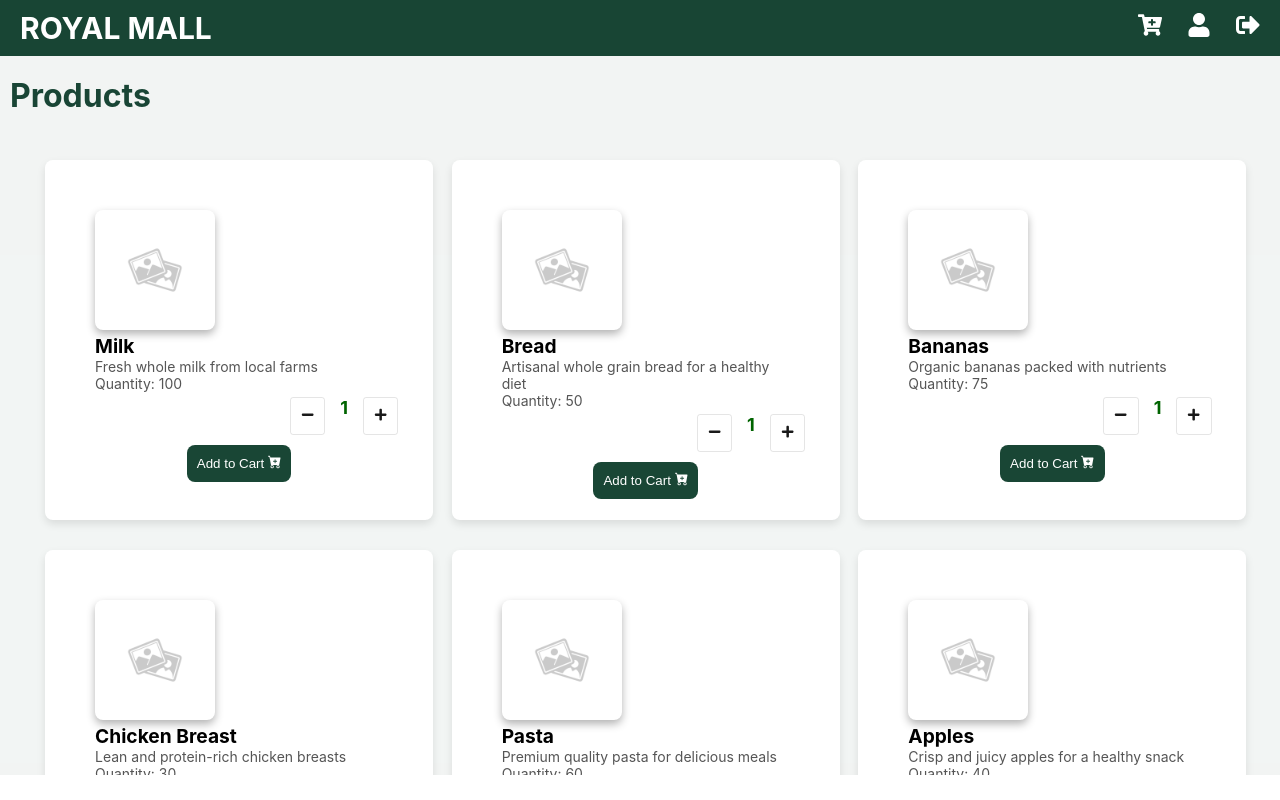
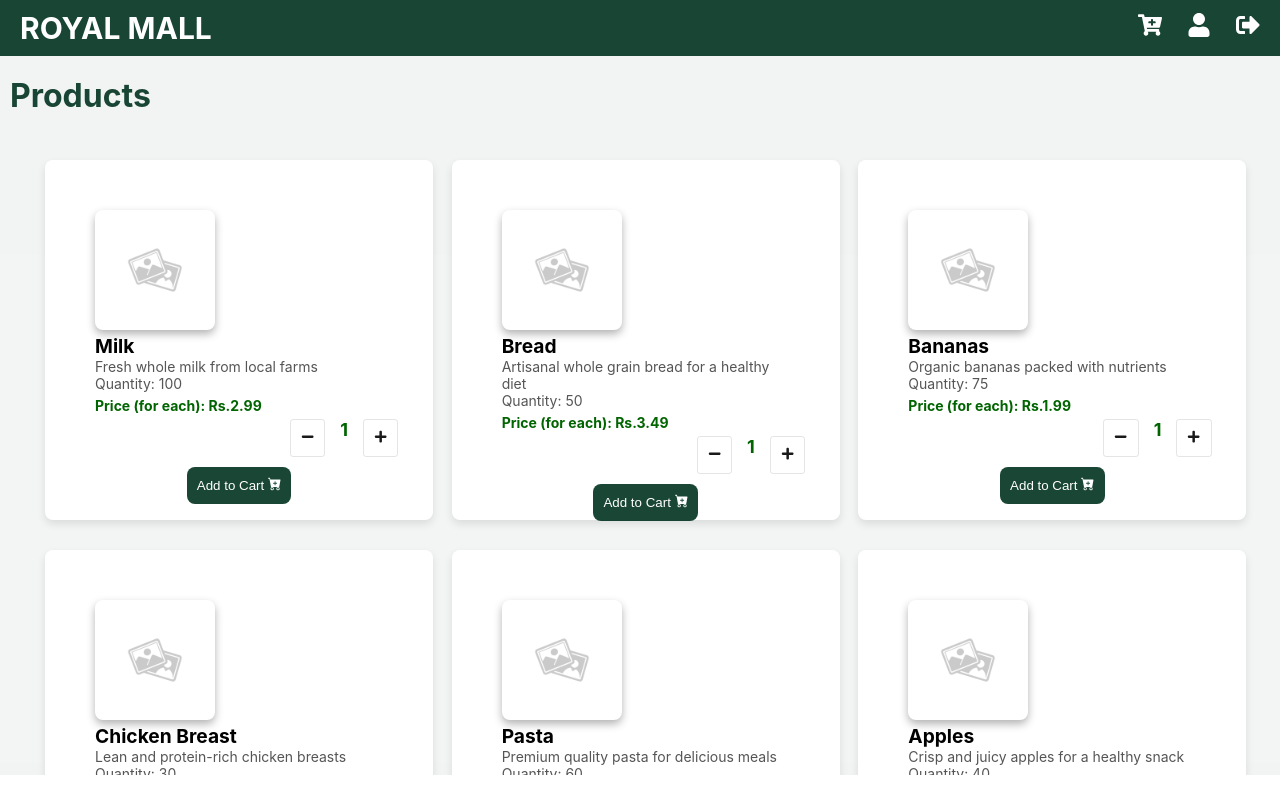
Before and after one commit to VirajDilshanKumarage/EAD-group-assignment, a React (Create React App) app in the folder Frontend/: page /customer-dashboard/products in a window 1280 px wide. Built offline with nearby package versions, Linux system fonts and the light colour scheme.

Commit message:
made some changes in product page

```diff
--- a/Frontend/src/Components/NavBar/NavBar.tsx
+++ b/Frontend/src/Components/NavBar/NavBar.tsx
@@ -5,7 +5,7 @@ import { Link } from 'react-router-dom';
 
 const NavBar: React.FC = () => {
 
-  let customerId = "customer123";
+  let customerId = "customer789";
   return (
     <div className="navbar">
       <div className="logo">
--- a/Frontend/src/Components/ProductCard/ProductCard.css
+++ b/Frontend/src/Components/ProductCard/ProductCard.css
@@ -13,7 +13,11 @@
     border-radius:8px;
 
   }
-
+  .product-price{
+    color: #006400 !important;
+    font-weight:bold;
+    margin-top:5px;
+  }
   .card-title {
     font-size: 1.2rem;
     font-weight: bold;
--- a/Frontend/src/Components/ProductCard/ProductCard.tsx
+++ b/Frontend/src/Components/ProductCard/ProductCard.tsx
@@ -8,9 +8,9 @@ import axios from 'axios';
 import sampleImage from '../../Asset/sample_product.png'
 
 interface ProductCardProps {
-  productId: string; // Adjusted to match the backend model
-  productName: string; // Adjusted to match the backend model
-  productDescription: string; // Adjusted to match the backend model
+  productId: string;
+  productName: string;
+  productDescription: string;
   price: number;
   productCount: number;
 }
@@ -19,7 +19,7 @@ const ProductCard: React.FC<ProductCardProps> = (props) => {
   const [loading, setLoading] = useState(false);
   const [error, setError] = useState<string | null>(null);
   const [quantity, setQuantity] = useState(1);
-  const customerId="customer123"
+  const customerId="customer789"
 
   const addToCartHandler = async () => {
     console.log("CustomerId: ",customerId,", ProductId: ",props.productId,", Quantity: ", quantity,", Price:", props.price);
@@ -32,6 +32,7 @@ const ProductCard: React.FC<ProductCardProps> = (props) => {
         customerId:customerId
       });
       console.log(response.data.message);
+      alert(response.data.message);
     } catch (error) {
       console.error('Error adding to cart:', error);
       setError('An error occurred while adding the item to the cart');
@@ -58,6 +59,7 @@ const ProductCard: React.FC<ProductCardProps> = (props) => {
         <Card.Title className="card-title">{props.productName}</Card.Title>
         <Card.Text className="card-text">{props.productDescription}</Card.Text>
         <Card.Text className="card-text">Quantity: {props.productCount}</Card.Text>
+        <Card.Text className="card-text product-price">Price (for each): Rs.{props.price}</Card.Text>
         <div className="quantity-controls">
           <Button variant="outline-primary" className="quantity-btn" onClick={decreaseQuantity}>
             <FaMinus />
```
